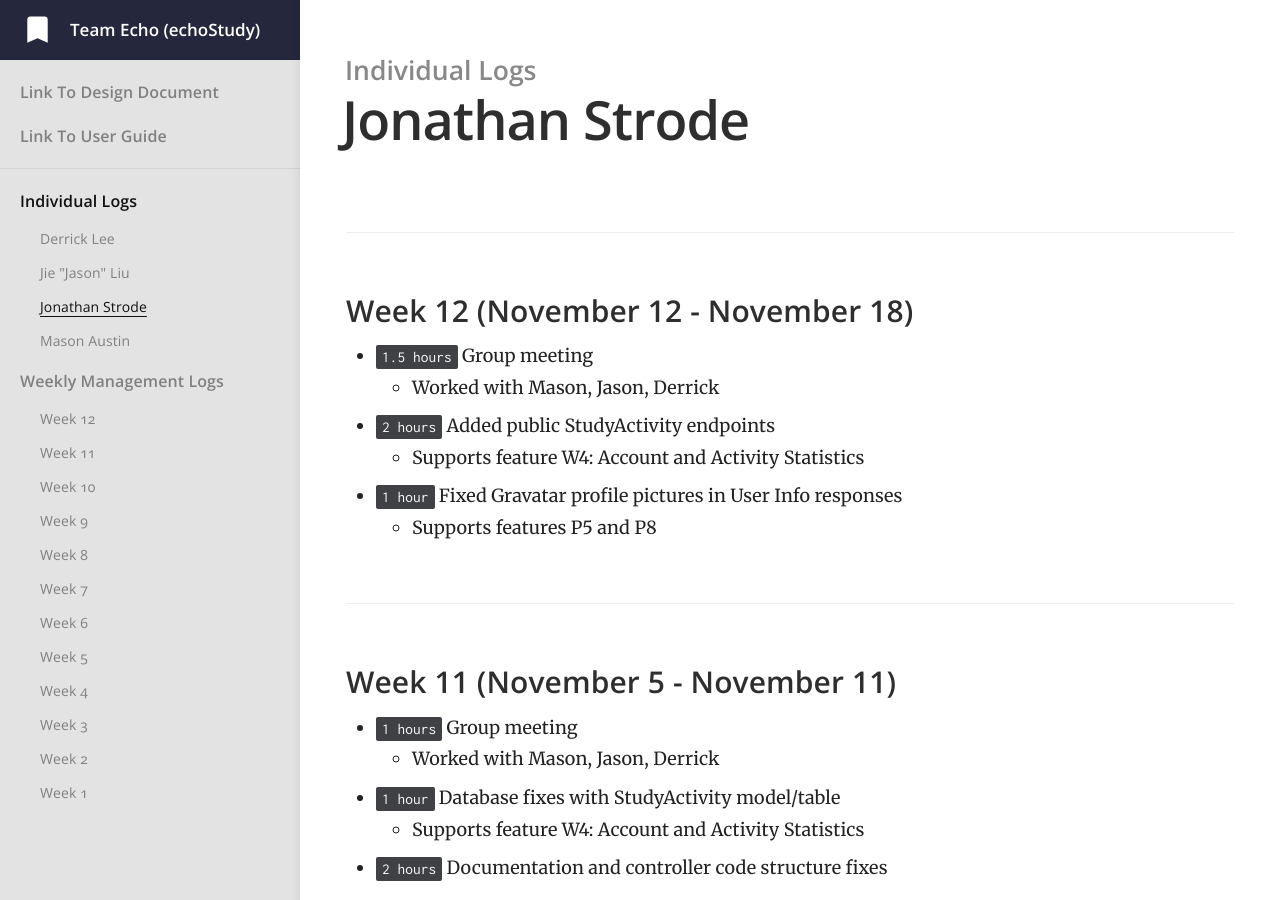
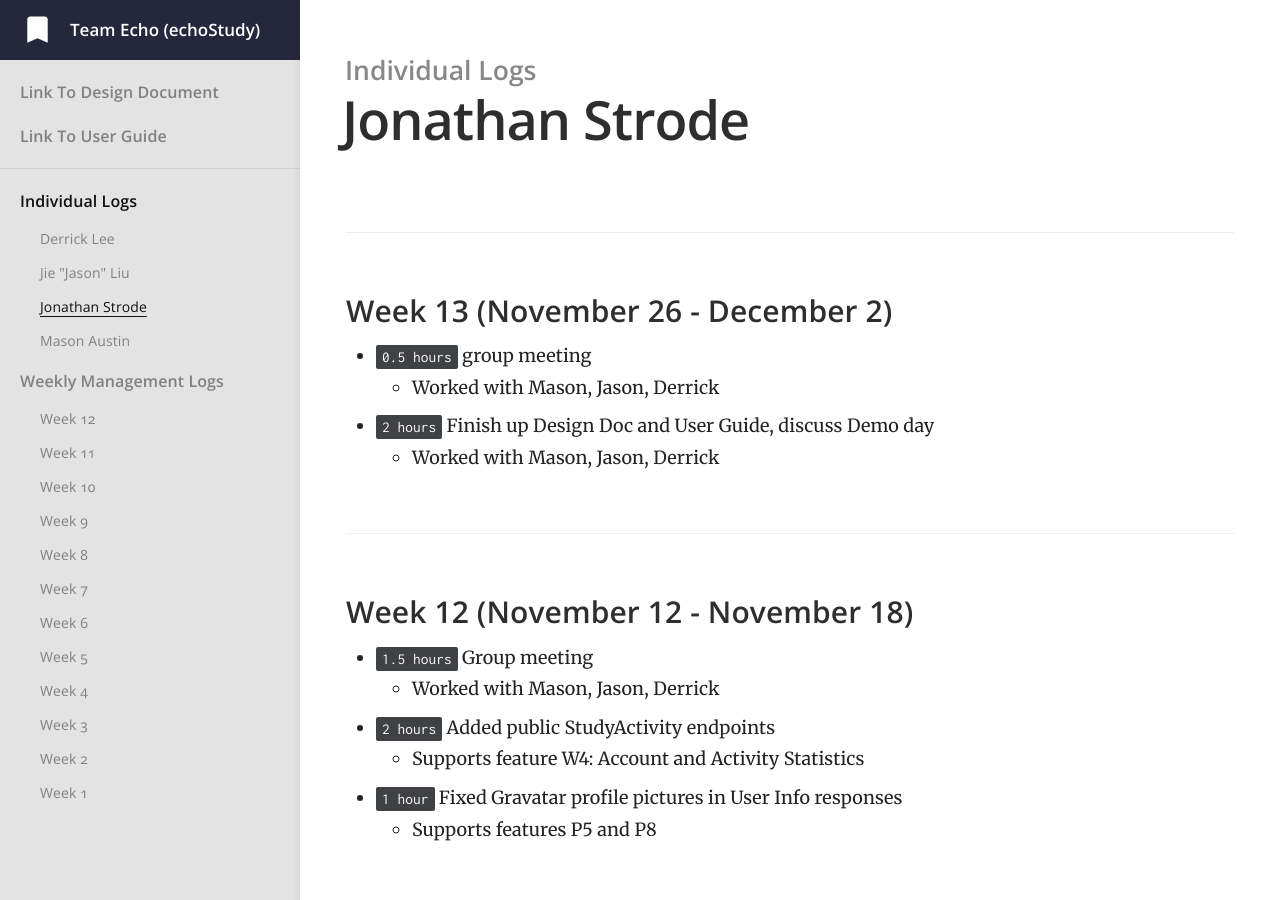
Before and after one commit to jiejasonliu/team-echo-site, a Jekyll site: the page built from _docs/individual-logs/jonstrode-logs.md, in a window 1280 px wide and 900 px high. Built offline with Jekyll 4.4.1, drawn with Linux system fonts in a browser that asks for light colours.

Commit message:
Jon's Logs Week 13

```diff
--- a/_docs/individual-logs/jonstrode-logs.md
+++ b/_docs/individual-logs/jonstrode-logs.md
@@ -3,6 +3,12 @@ title: Jonathan Strode
 category: Individual Logs
 order: 2
 ---
+
+### Week 13 (November 26 - December 2)
+- `0.5 hours` group meeting
+  - Worked with Mason, Jason, Derrick
+- `2 hours` Finish up Design Doc and User Guide, discuss Demo day
+  - Worked with Mason, Jason, Derrick
 
 ### Week 12 (November 12 - November 18)
 - `1.5 hours` Group meeting
```
